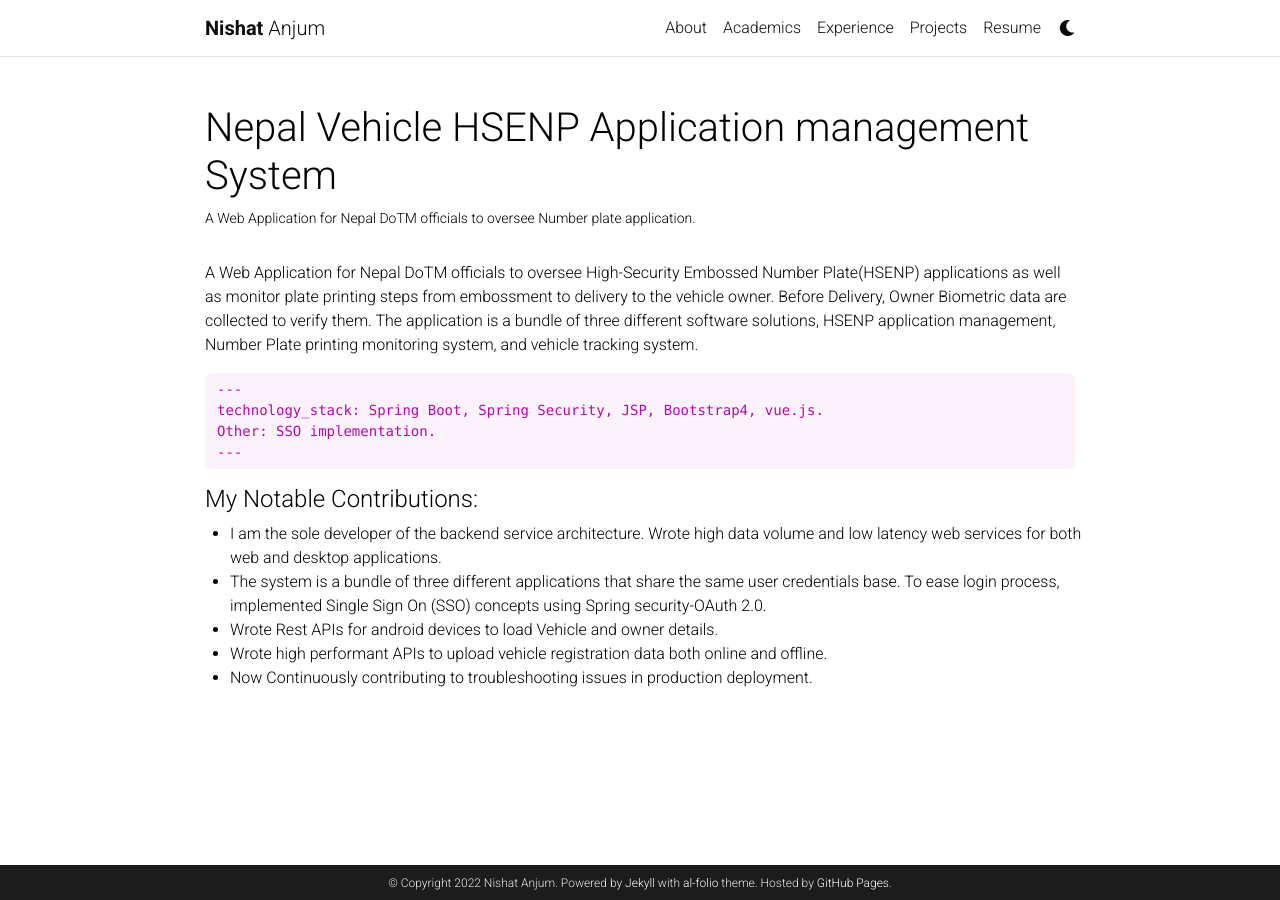
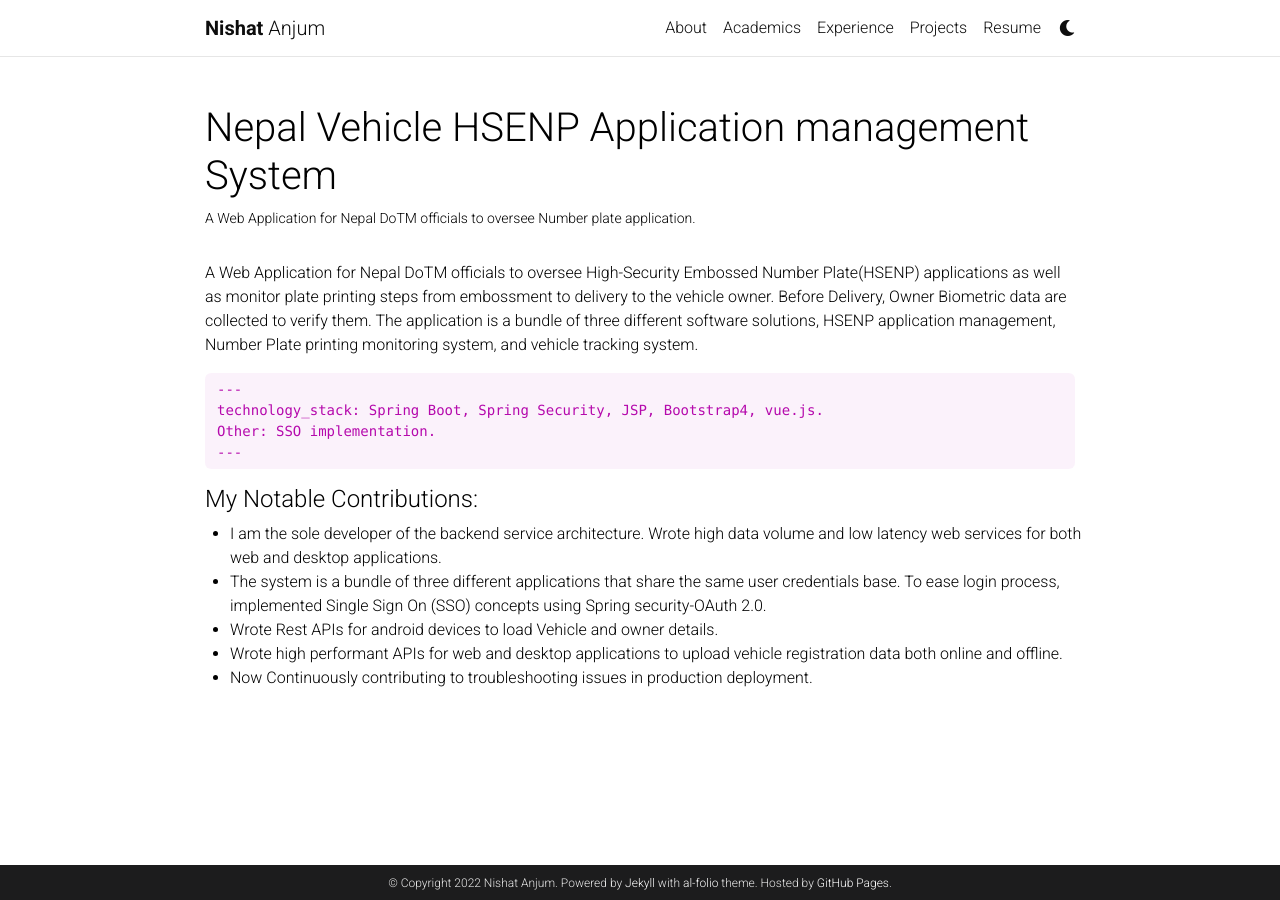
Before and after one commit to nishat-anjum/nanjum, a Jekyll site: the page built from _projects/5_project.md, in a window 1280 px wide. Built offline with Jekyll 4.4.1, drawn with Linux system fonts in a browser that asks for light colours; comment, search, counter and statistics services are not loaded; a style sheet for code colours, icons or effects is not loaded.

Commit message:
Fixed some typos and added updated resume

```diff
--- a/_data/experience.yml
+++ b/_data/experience.yml
@@ -5,11 +5,12 @@
   duration: Oct, 2019 &mdash; Present
   summary: Write about your core competencies in one or two sentences describing your position. If you held the position for a long time, it could be a longer section, including a couple bullet points
   responsibilities:
+    - Spearhead and train a team of 4 software engineers to ascertain the successful completion of deliverables of 4 country-scale projects of the company.
     - Doing comprehensive RnD and providing expert support and guidance on architectural changes in ongoing initiatives taken by the development team.
-    - Spearhead and train a team of 4 software engineers to ascertain the successful completion of deliverables of 4 country-scale projects of the company.
     - Continuously contribute in troubleshooting issues in production deployment and performance tuning.
     - Review code for defects and quality against technical documents and standard practices.
     - Designed and developed system which continuously verifies Rohingya AFIS And AFRS before approving new Voter registration application.
+    - Currently developing a public portal for Bangladesh EVR system, where Citizen of Bangladesh can apply for Number plate shipping request.
 
 
 - company: Software Engineer
@@ -18,7 +19,7 @@
   summary: Write about your core competencies in one or two sentences describing your position. If you held the position for a long time, it could be a longer section, including a couple bullet points
   responsibilities:
     - Extensively re-engineered and re-structured legacy software systems to improve the maintainability, scalability and increased performance by approximately 35%.
-    - Core architect of a large-scale data migration project involving a highly complex process with multiple source and target systems that successfully migrated around 120M demographic and biometric data within 52 hours.
+    - Core architect of a large-scale data migration project involving a highly complex process with multiple source and target systems that successfully migrated around 120M demographic and biometric data within 42 hours.
     - Developed High volume and low latency Restful APIs for integrating them to various client applications to ensure seamless operation serving response less than 30ms.
     - Built real-time data streaming pipelines and applications using apache kafka that combine messaging and storage of both historical and real-time data.
     - Developed a high performance real-time fast data analytics application using apache druid, kudu and kafka.
--- a/_layouts/resume.html
+++ b/_layouts/resume.html
@@ -13,10 +13,10 @@
         </div>
 
         <div class="embed-responsive" style="padding-bottom:130%">
-          <object data="../assets/pdf/Nishat_Resume.pdf" type="application/pdf" width="100%" height="100%">
+          <object data="../assets/pdf/nishat-anjum-resume.pdf" type="application/pdf" width="100%" height="100%">
               <p>
                   It appears you don't have a PDF plugin for this browser.
-                  You can <a href="../assets/pdf/Nishat_Resume.pdf">click here to download the PDF file.</a>
+                  You can <a href="../assets/pdf/nishat-anjum-resume.pdf">click here to download the PDF file.</a>
               </p>
           </object>
       </div>
--- a/_projects/5_project.md
+++ b/_projects/5_project.md
@@ -20,7 +20,7 @@
 <li>I am the sole developer of the backend service architecture. Wrote high data volume and low latency web services for both web and desktop applications.</li>
 <li>The system is a bundle of three different applications that share the same user credentials base. To ease login process, implemented Single Sign On (SSO) concepts using Spring security-OAuth 2.0.</li>
 <li>Wrote Rest APIs for android devices to load Vehicle and owner details.</li>
-<li>Wrote high performant APIs to upload vehicle registration data both online and offline.</li>
+<li>Wrote high performant APIs for web and desktop applications to upload vehicle registration data both online and offline.</li>
 <li>Now Continuously contributing to troubleshooting issues in production deployment.</li>
 </ul>
 </div>
```
Also changed, not shown: _projects/2_project.md (+1 -1 lines), _projects/4_project.md (+1 -1 lines), _projects/7_project.md (added, +25 -0 lines), _projects/8_project.md (added, +24 -0 lines), 2 other files.
